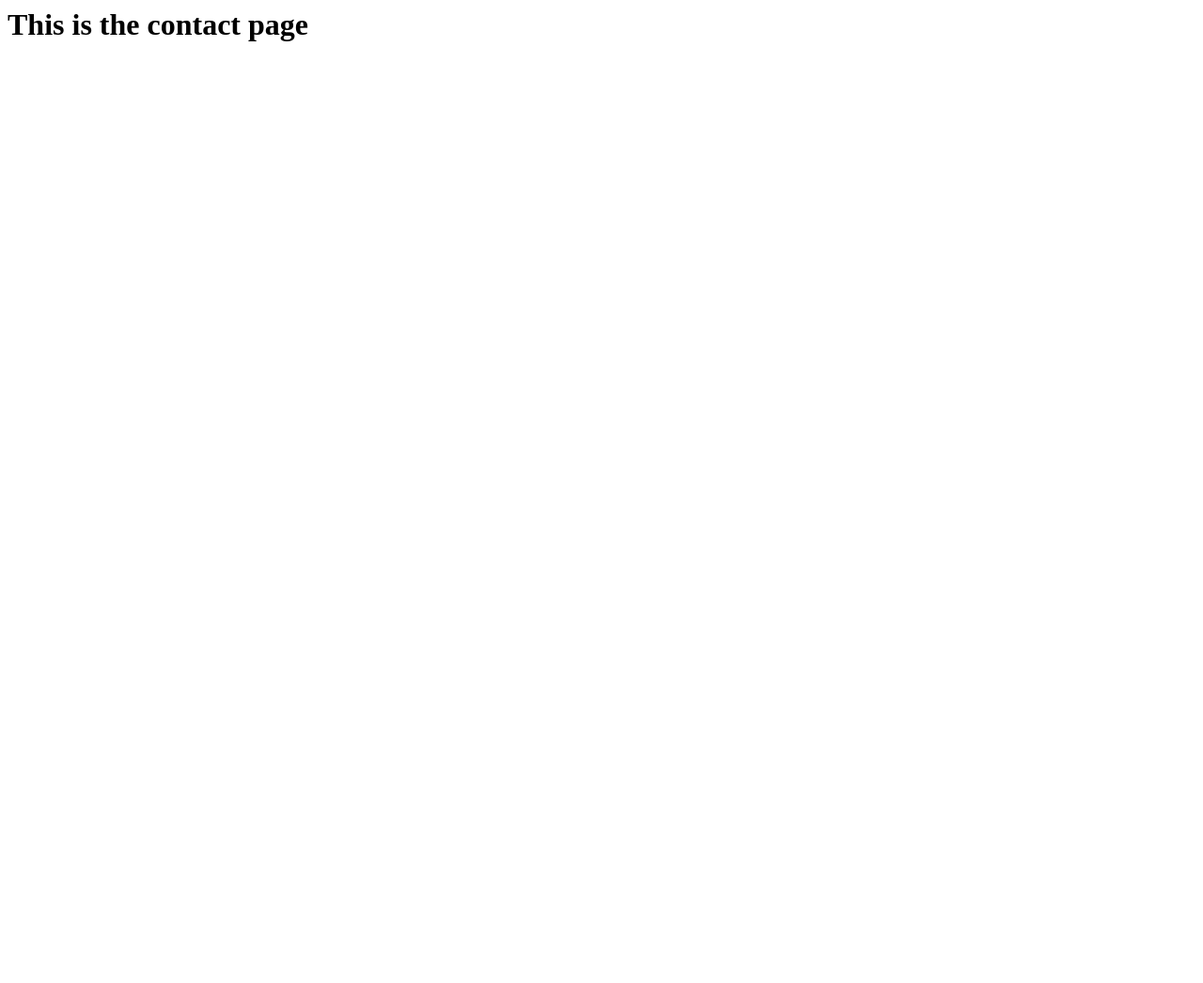
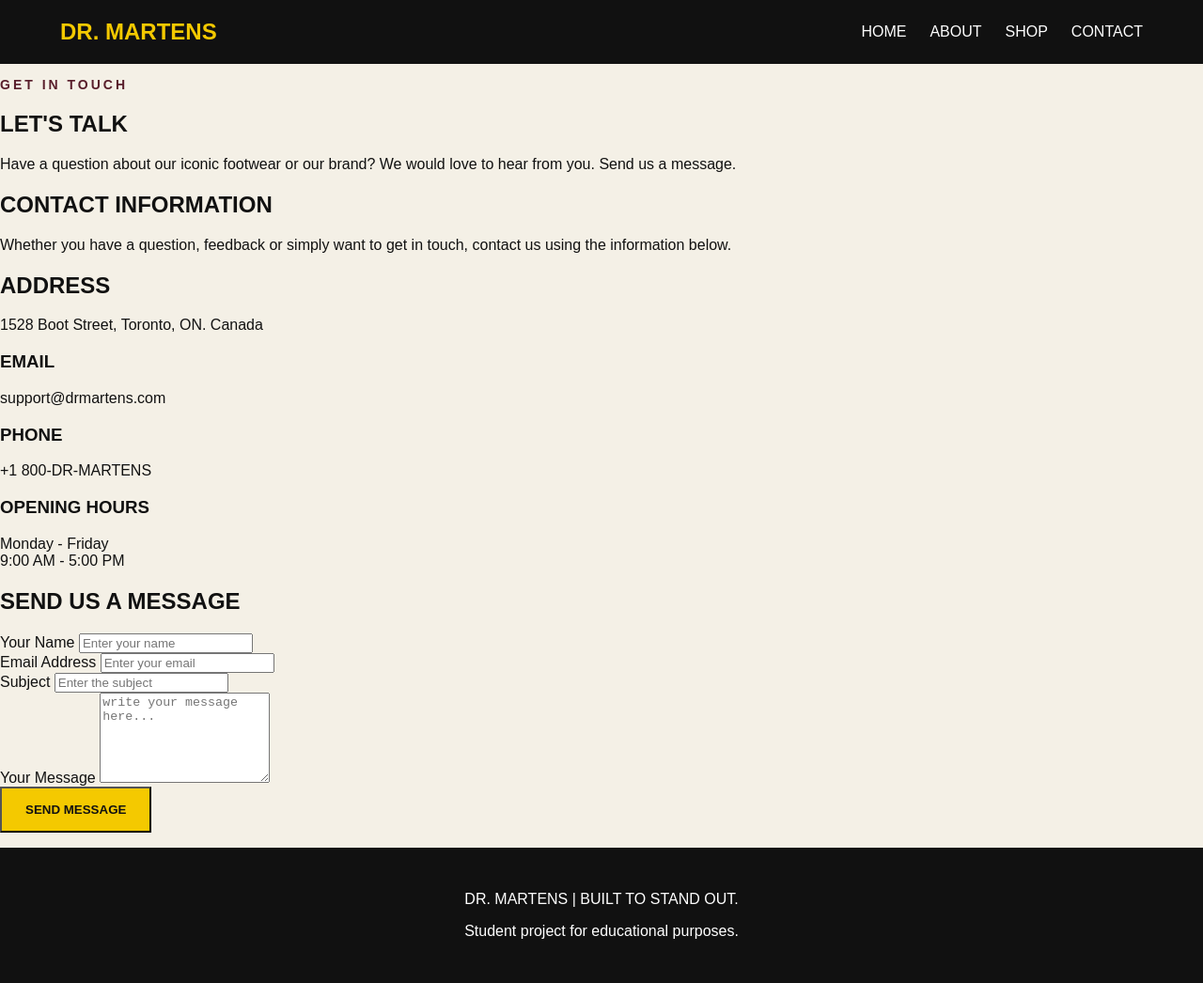
Before and after one commit to macaustin-dotcom/comp1003-project, a plain HTML site: page contact.html in a window 1280 px wide. Shown: the whole page at 94% size. Before the commit the page ends 800 px from the top, so only its background shows below. Drawn offline with Linux system fonts and the light colour scheme.

Commit message:
created form on contact page and contact information

```diff
--- a/contact.html
+++ b/contact.html
@@ -1 +1,114 @@
-<h1>This is the contact page</h1>
+<!DOCTYPE html>
+<html lang="en">
+
+<head>
+       <meta charset="UTF-8">
+       <meta name="viewport" content="width=device-width, initial-scale=1.0">
+
+       <title>Contact Us | Dr. Martens</title>
+
+       <meta name="description" content="Get in touch with Dr. Martens friendly support team.
+          Send us a message using our contact form.">
+
+       <link rel="stylesheet" href="css/style.css">
+       <script src="js/components.js" defer></script>
+       <script src="js/script.js" defer></script>
+</head>
+
+<body>
+
+       <!-- Global navigation inserted by JavaScript -->
+       <div id="site-header"></div>
+
+       <main>
+
+              <section class="contact-hero">
+                     <p class="about-label">GET IN TOUCH</p>
+                     <h1>LET'S TALK</h1>
+
+                     <p>
+                            Have a question about our iconic footwear
+                            or our brand? We would love to hear from you.
+                            Send us a message.
+                     </p>
+
+              </section>
+
+              <section class="contact-section">
+                     <div class="contact-info">
+                            <h2>CONTACT INFORMATION</h2>
+                            <p>
+                                   Whether you have a question, feedback or simply want to get in touch,
+                                   contact us using the information below.
+                            </p>
+                            <div class="contact-detail">
+                                   <h2>ADDRESS</h2>
+                                   <p>
+                                          1528 Boot Street, Toronto, ON. Canada
+                                   </p>
+                            </div>
+                            <div class="contact-detail">
+                                   <h3>EMAIL</h3>
+                                   <p>support@drmartens.com</p>
+                            </div>
+                            <div class="contact-detail">
+                                   <h3>PHONE</h3>
+                                   <p>+1 800-DR-MARTENS</p>
+                            </div>
+                            <div class="contact-detail">
+                                   <h3>OPENING HOURS</h3>
+                                   <p>Monday - Friday <br>9:00 AM - 5:00 PM</p>
+                            </div>
+                     </div>
+                     <div class="contact-form-container">
+                            <h2>SEND US A MESSAGE</h2>
+                            <form class id="contact-form">
+                                   <div class="form-group">
+                                          <label for="name">Your Name
+                                          </label>
+                                          <input type="text"
+                                          id="name"
+                                          name="name"
+                                          placeholder="Enter your name"
+                                          required></input>
+                                   </div>
+                                   <div class="form-group">
+                                          <label for="email">Email Address
+                                          </label>
+                                          <input type="email"
+                                          id="email"
+                                          name="email"
+                                          placeholder="Enter your email"
+                                          required></input>
+                                   </div>
+
+                                    <div class="form-group">
+                                          <label for="subject">Subject
+                                          </label>
+                                          <input type="text"
+                                          id="subject"
+                                          name="subject"
+                                          placeholder="Enter the subject"
+                                          required></input>
+                                   </div>
+
+                                   <div class="form-group">
+                                          <label for="message">Your Message
+                                          </label>
+                                         <textarea id="message" name="message" rows="6"
+                                         placeholder="write your message here..." required></textarea>
+                                   </div>
+                                   <button class="button" type="submit">SEND MESSAGE</button>
+                                   <p id="form-feedback" class="form-feedback" role="status" aria-live="polite"></p>
+                            </form>
+                     </div>
+              </section>
+
+       </main>
+
+       <!-- Global footer inserted by JavaScript -->
+       <div id="site-footer"></div>
+
+</body>
+
+</html>
--- a/css/style.css
+++ b/css/style.css
@@ -251,7 +251,7 @@ body {
 
 .about-hero img {
     width: 100%;
-    height: 450px;
+    height: 721px;
     object-fit: cover;
 }
 
```
